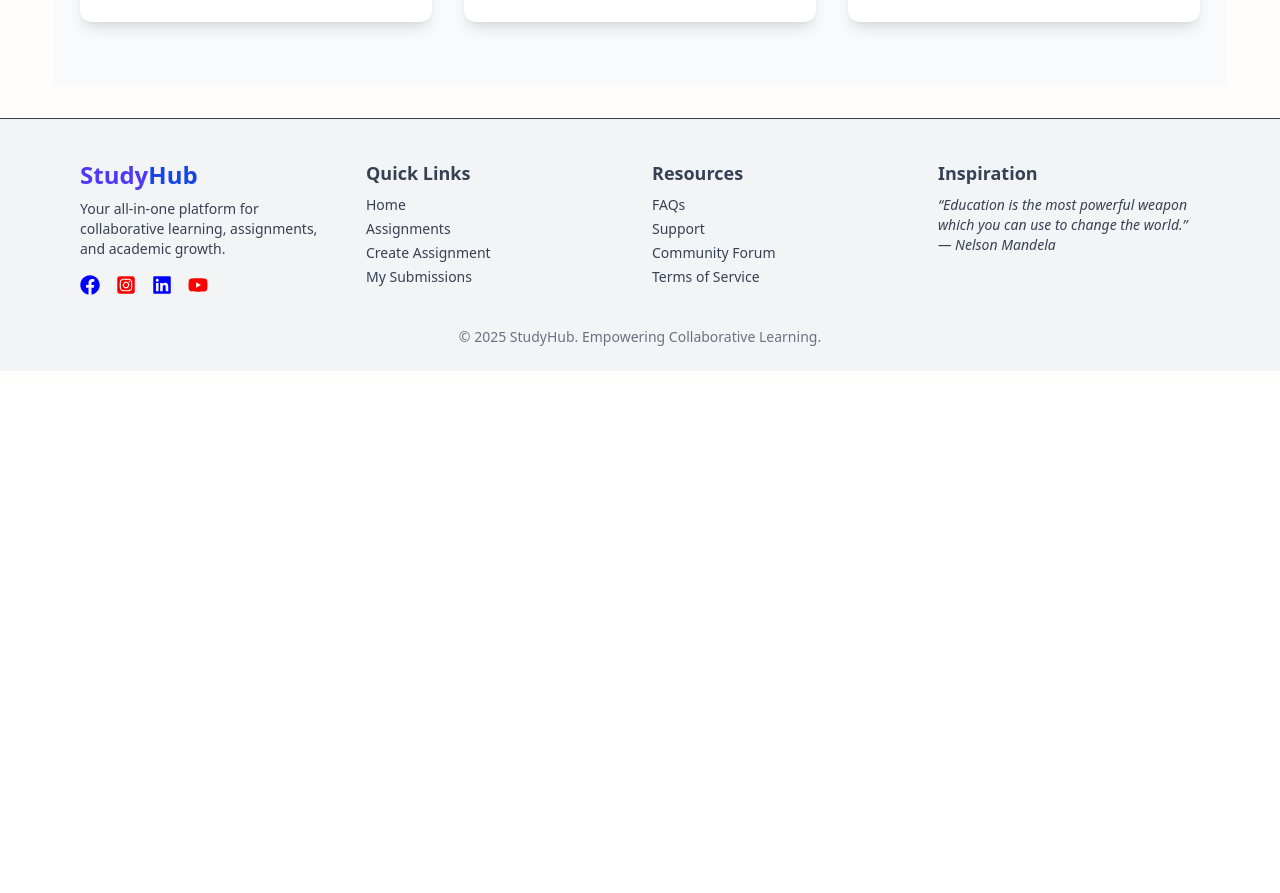
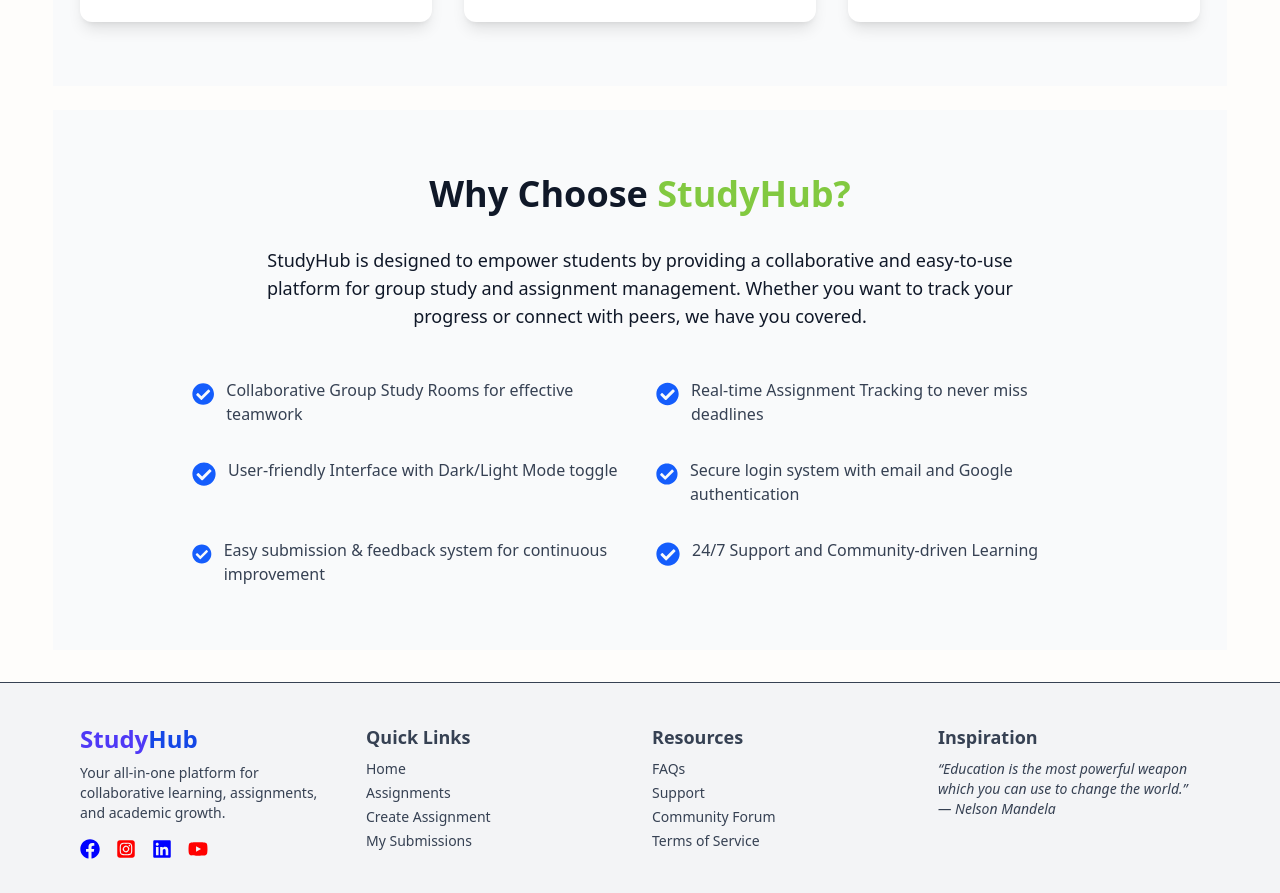
Before and after one commit to Topan-Roy/online-group-study-client11, a React (Vite) app: page / in a window 1280 px wide. Shown: the part 1564-2457 px from the top of the page. Before the commit the page ends 1947 px from the top, so only its background shows below. Built offline with nearby package versions, Linux system fonts and the light colour scheme; no server answers.

Commit message:
added AboutWhyChooseUs

```diff
--- a/src/Pages/AboutWhyChooseUs/AboutWhyChooseUs.jsx
+++ b/src/Pages/AboutWhyChooseUs/AboutWhyChooseUs.jsx
@@ -1,11 +1,38 @@
-import React from 'react';
+import React from "react";
+import { FaCheckCircle } from "react-icons/fa";
 
 const AboutWhyChooseUs = () => {
-    return (
-        <div>
+  const features = [
+    "Collaborative Group Study Rooms for effective teamwork",
+    "Real-time Assignment Tracking to never miss deadlines",
+    "User-friendly Interface with Dark/Light Mode toggle",
+    "Secure login system with email and Google authentication",
+    "Easy submission & feedback system for continuous improvement",
+    "24/7 Support and Community-driven Learning",
+  ];
 
+  return (
+    <section className="py-16 mt-6 bg-gray-50 dark:bg-gray-900 text-gray-900 dark:text-gray-100 px-6">
+      <div className="max-w-6xl mx-auto">
+        <h2 className="text-4xl font-bold mb-8 text-center">
+          Why Choose <span className="text-[#82c940] dark:text-yellow-300">StudyHub?</span>
+        </h2>
+        <p className="text-center max-w-3xl mx-auto mb-12 text-lg">
+          StudyHub is designed to empower students by providing a collaborative and easy-to-use platform for
+          group study and assignment management. Whether you want to track your progress or connect with peers, we have you covered.
+        </p>
+
+        <div className="grid grid-cols-1 sm:grid-cols-2 gap-8 max-w-4xl mx-auto">
+          {features.map((feature, idx) => (
+            <div key={idx} className="flex items-start gap-3">
+              <FaCheckCircle className="text-blue-600 dark:text-yellow-300 mt-1" size={24} />
+              <p className="text-gray-700 dark:text-gray-300">{feature}</p>
+            </div>
+          ))}
         </div>
-    );
+      </div>
+    </section>
+  );
 };
 
 export default AboutWhyChooseUs;
```
